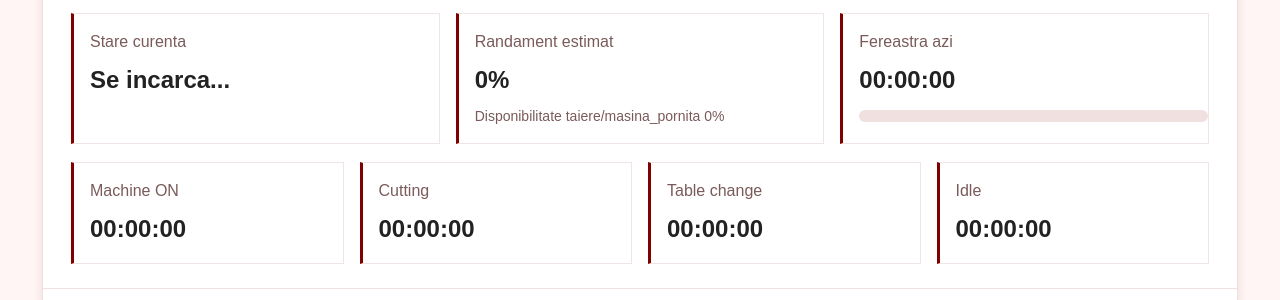
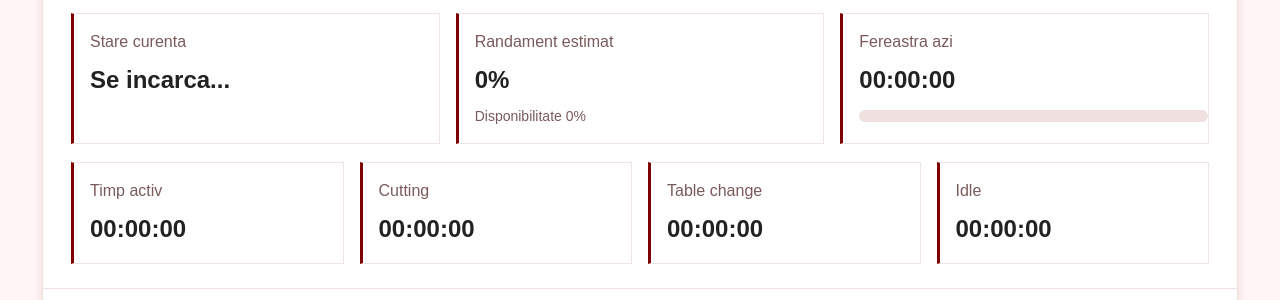
Before and after one commit to EDUARD2020204039/Laser-Trumatic-L3030, a Flask app: template templates/index.html in a window 1280 px wide. Shown: the part 565-865 px from the top of the page. Run offline with Flask 3, Linux system fonts and the light colour scheme; the template is opened without the code that fills it: most values are stand-ins (such as "Sample title", 1, 10 or a date in 2020); some libraries are stand-ins or nearby versions.

Commit message:
Clarify Abkant feed state and day window

```diff
--- a/app.py
+++ b/app.py
@@ -235,16 +235,16 @@ REAL_DATA_FEEDS = {
             {"label": "Active program", "value": "Abkant/ProgramActiv"},
             {"label": "Program valid", "value": "Abkant/StareProgramIdentificat"},
             {"label": "Nr bucati", "value": "OCR numar_bucati / nr_bucati"},
-            {"label": "Machine ON", "value": "camera accesibila + rpiabkantworking"},
+            {"label": "Feed activ", "value": "camera accesibila + rpiabkantworking"},
             {"label": "Bending", "value": "program activ + progres piese sub total"},
             {"label": "Setup change", "value": "upper/lower se schimba pina porneste urmatoarea indoire"},
             {"label": "Idle", "value": "program neschimbat / fara progres bucati"},
         ],
         "derivation_rules": [
-            {"label": "Machine ON", "value": "DA cand captura merge si parametrul rpiabkantworking ramane TRUE"},
+            {"label": "Feed activ", "value": "DA cand captura merge si parametrul rpiabkantworking ramane TRUE"},
             {"label": "Bending", "value": "DA cand exista program activ si numarul de piese produse nu a ajuns la total"},
             {"label": "Setup change", "value": "DA de la prima schimbare detectata la Upper/Lower pina cind indoirea porneste cu noul setup"},
-            {"label": "Idle", "value": "Poate fi derivat cand masina este ON dar programul / numarul de bucati nu avanseaza"},
+            {"label": "Idle", "value": "Poate fi derivat cand feedul este activ dar programul / numarul de bucati nu avanseaza"},
         ],
         "details": [
             "Camera OCR: 100.126.29.52:8081",
@@ -287,6 +287,14 @@ SIGNAL_DEFINITIONS = {
 
 MACHINE_SIGNAL_OVERRIDES = {
     "abkant": {
+        "machine_on": {
+            "label": "Feed activ",
+            "description": "Bridge-ul OCR si parametrul rpiabkantworking raspund pentru Abkant.",
+            "button_on_label": "Marcheaza feed inactiv",
+            "button_off_label": "Marcheaza feed activ",
+            "metric_label": "Feed activ",
+            "report_label": "Feed activ",
+        },
         "cutting_active": {
             "label": "Bending",
             "description": "Abkantul indoaie activ piesele programului curent.",
@@ -331,9 +339,13 @@ STATE_DEFINITIONS = {
 
 MACHINE_STATE_OVERRIDES = {
     "abkant": {
+        "off": {
+            "label": "Feed indisponibil",
+            "description": "Nu mai vine snapshot valid din feed-ul Abkant.",
+        },
         "ready": {
             "label": "Pregatit",
-            "description": "Abkantul este pornit, dar nu indoaie activ.",
+            "description": "Feedul Abkant este activ, dar programul nu indoaie acum.",
         },
         "cutting": {
             "label": "In indoire",
@@ -1028,7 +1040,7 @@ def fetch_abkant_postgres_snapshot() -> dict | None:
     elif machine_on:
         program_status = "Pregatit"
     else:
-        program_status = "Oprit"
+        program_status = "Feed indisponibil"
 
     return {
         "available": True,
@@ -1169,7 +1181,7 @@ def analyze_abkant_live_snapshot(machine_key: str) -> dict | None:
             "idle": False,
         },
         "message": (
-            "Abkant foloseste momentan feedul din script, dar nu avem inca semnal live sigur pentru Machine ON."
+            "Abkant foloseste momentan feedul din script, dar nu avem inca un semnal live separat pentru utilaj; aici tratam doar disponibilitatea feedului."
             if reachable
             else "Feedul abkant nu este accesibil din dashboard."
         ),
@@ -3037,10 +3049,7 @@ def format_seconds(total_seconds: int) -> str:
 def build_today_stats(machine_key: str) -> dict:
     now = now_local()
     start_of_day = datetime.combine(date.today(), time.min)
-    runtime = get_machine_runtime(machine_key)
-    stats_anchor = runtime.get("stats_anchor") or {}
-    stats_anchor_started_at = parse_timestamp(stats_anchor.get("started_at")) if stats_anchor.get("started_at") else None
-    stats_window_start = max(start_of_day, stats_anchor_started_at) if stats_anchor_started_at else start_of_day
+    stats_window_start = start_of_day
     elapsed_seconds = max(int((now - stats_window_start).total_seconds()), 1)
     machine_on_seconds = calculate_active_seconds(machine_key, "machine_on", stats_window_start, now)
     cutting_seconds = calculate_active_seconds(machine_key, "cutting_active", stats_window_start, now)
@@ -3051,7 +3060,7 @@ def build_today_stats(machine_key: str) -> dict:
     cutting_meta = resolve_signal_definition(machine_key, "cutting_active")
     table_change_meta = resolve_signal_definition(machine_key, "table_change")
     availability_prefix = (
-        "Disponibilitate indoire/masina_pornita"
+        "Disponibilitate indoire/feed_activ"
         if machine_key == "abkant"
         else "Disponibilitate taiere/masina_pornita"
     )
--- a/static/app.js
+++ b/static/app.js
@@ -33,6 +33,16 @@ const savedPeriodReportLabelMap = {
     month: "Lunar"
 };
 
+function getMachineOnMetricLabel(machineKey) {
+    return machineKey === "abkant" ? "Feed activ" : "Machine ON";
+}
+
+function getAvailabilityPrefix(machineKey) {
+    return machineKey === "abkant"
+        ? "Disponibilitate indoire/feed_activ"
+        : "Disponibilitate taiere/masina_pornita";
+}
+
 function getSignalButtonLabel(signalName, signal) {
     if (signal?.active && signal?.button_on_label) {
         return signal.button_on_label;
@@ -66,8 +76,8 @@ function getSavedPeriodMeta(period) {
         return {
             key: "day",
             sectionTitle: "Operatori si foi finalizate azi",
-            subtitle: "Fiecare foaie se salveaza la final de table change, iar randamentul zilei este calculat cumulat din Cutting sau Bending raportat la Machine ON.",
-            hint: `Filtrul ia foile finalizate in ${todayLabel}. Machine OFF nu intra in calcule, iar randamentul se calculeaza din totalul timpilor acumulati azi.`,
+            subtitle: "Fiecare foaie se salveaza la final de table change, iar randamentul zilei este calculat cumulat din Cutting sau Bending raportat la timpul activ acumulat azi.",
+            hint: `Filtrul ia foile finalizate in ${todayLabel}. Intervalul este strict 00:00 -> acum pentru ziua curenta.`,
             countLabel: "Foi azi",
             reportCardText: "Randament real cumulat pe foile finalizate azi",
             machineReportTitle: "Detaliu operator azi",
@@ -99,7 +109,7 @@ function getSavedPeriodMeta(period) {
             key: "month",
             sectionTitle: "Operatori si foi finalizate luna aceasta",
             subtitle: "Randamentul lunii vine din totalul timpilor acumulati pe toate foile finalizate in luna curenta.",
-            hint: `Filtrul ia intervalul ${formatSavedPeriodDate(monthStart)} - ${formatSavedPeriodDate(now)}. Machine OFF ramane in afara calculelor, iar randamentul este calculat din total Cutting sau Bending raportat la total Machine ON.`,
+            hint: `Filtrul ia intervalul ${formatSavedPeriodDate(monthStart)} - ${formatSavedPeriodDate(now)}. Randamentul este calculat din total Cutting sau Bending raportat la totalul timpilor activi.`,
             countLabel: "Foi luna",
             reportCardText: "Randament real cumulat pe foile finalizate luna aceasta",
             machineReportTitle: "Detaliu operator lunar",
@@ -114,7 +124,7 @@ function getSavedPeriodMeta(period) {
         key: "all",
         sectionTitle: "Tot istoricul foilor salvate",
         subtitle: "Aici vezi operatorii si foile finalizate din tot istoricul disponibil in sursa de date.",
-        hint: "Fiecare foaie este salvata la final de table change. Randamentul afisat aici este calculat cumulat din total Cutting sau Bending impartit la total Machine ON.",
+        hint: "Fiecare foaie este salvata la final de table change. Randamentul afisat aici este calculat cumulat din total Cutting sau Bending impartit la totalul timpilor activi.",
         countLabel: "Total foi",
         reportCardText: "Randament real cumulat din toate foile salvate",
         machineReportTitle: "Detaliu operator",
@@ -778,9 +788,7 @@ function computeDisplayedStats() {
     const randamentPercent = machineOnSeconds > 0
         ? roundToOneDecimal((cuttingSeconds / machineOnSeconds) * 100)
         : 0;
-    const availabilityPrefix = snapshot.machine_key === "abkant"
-        ? "Disponibilitate indoire/masina_pornita"
-        : "Disponibilitate taiere/masina_pornita";
+    const availabilityPrefix = getAvailabilityPrefix(snapshot.machine_key);
 
     return {
         machineOnSeconds,
@@ -800,7 +808,7 @@ function updateStatsDisplay(displayedStats) {
         return;
     }
 
-    document.getElementById("metric-label-machine-on").textContent = "Machine ON";
+    document.getElementById("metric-label-machine-on").textContent = getMachineOnMetricLabel(state.lastStatsSnapshot?.machine_key);
     document.getElementById("metric-label-cutting").textContent = displayedStats.cuttingMetricLabel || "Cutting";
     document.getElementById("metric-label-table-change").textContent = displayedStats.tableChangeMetricLabel || "Table change";
     document.getElementById("metric-label-idle").textContent = "Idle";
@@ -873,7 +881,7 @@ function renderLiveExtraction(snapshot) {
             { slot: "total", label: "Piese de indoit", value: snapshot.total_pieces ?? "Necunoscut" },
             { slot: "produced", label: "Piese indoite", value: snapshot.produced_pieces ?? 0 },
             { slot: "progress", label: "Progres", value: snapshot.pieces_label || "n/a" },
-            { slot: "machine_on", label: "Machine ON", value: signals.machine_on ? "DA" : "NU" },
+            { slot: "machine_on", label: "Feed activ", value: signals.machine_on ? "DA" : "NU" },
             { slot: "bending", label: "Bending", value: signals.cutting_active ? "DA" : "NU" },
             { slot: "setup_change", label: "Setup change", value: signals.table_change ? "DA" : "NU" },
             { slot: "status", label: "Status program", value: snapshot.program_status || "Necitit" }
@@ -1181,7 +1189,7 @@ function renderSavedReports(payload, period, periodMeta) {
                 <div class="saved-report-metrics">
                     <span>${periodStats.records_count} ${unitLabels.plural} finalizate</span>
                     <span>Randament real cumulat: ${roundToOneDecimal(periodStats.efficiency_percent)}%</span>
-                    <span>Machine ON ${periodStats.machine_on_label}</span>
+                    <span>Timp activ ${periodStats.machine_on_label}</span>
                     <span>${activityLabel} ${periodStats.cutting_label}</span>
                     <span>Idle ${periodStats.idle_label}</span>
                     <span>${changeLabel} ${periodStats.table_change_label}</span>
@@ -1193,7 +1201,7 @@ function renderSavedReports(payload, period, periodMeta) {
                 <p>Datele salvate se citesc din seria istorica de ${unitLabels.plural} finalizate, nu dintr-un calcul live din browser.</p>
                 <div class="saved-report-metrics">
                     <span>Fiecare ${unitLabels.singular} se inchide dupa terminarea table change.</span>
-                    <span>Machine OFF nu intra in randamentul ${unitLabels.singular}.</span>
+                    <span>Timpul in afara feedului activ nu intra in randamentul ${unitLabels.singular}.</span>
                     <span>${payload.data_source === "prometheus" ? "Prometheus raspunde direct pentru istoric." : "Exportul Prometheus ramane activ; istoricul afisat vine din cache-ul salvat al aplicatiei."}</span>
                     <span>Zi, saptamana si luna folosesc media ${unitLabels.plural} finalizate in perioada respectiva.</span>
                 </div>
@@ -1266,7 +1274,7 @@ function renderSavedMachineReports(payload, period, periodMeta) {
                         <div class="saved-machine-period-item">
                             <span>${unitLabels.plural.charAt(0).toUpperCase() + unitLabels.plural.slice(1)} finalizate</span>
                             <strong>${item.records_count}</strong>
-                            <small>Machine ON ${formatSeconds(item.machine_on_seconds)}</small>
+                            <small>Timp activ ${formatSeconds(item.machine_on_seconds)}</small>
                             <small>${activityLabel} ${formatSeconds(item.cutting_seconds)}</small>
                             <small>Idle ${formatSeconds(item.idle_seconds)}</small>
                             <small>${changeLabel} ${formatSeconds(item.table_change_seconds)}</small>
@@ -1420,7 +1428,7 @@ function renderSavedRecords(records, periodMeta) {
                         <strong>${record.cutting_started_at ? formatDateTime(record.cutting_started_at) : "Necunoscut"}</strong>
                     </div>
                     <div>
-                        <span>Machine ON</span>
+                        <span>Timp activ</span>
                         <strong>${record.machine_on_duration_label || "00:00:00"}</strong>
                     </div>
                     <div>
--- a/templates/index.html
+++ b/templates/index.html
@@ -67,7 +67,7 @@
                     <div class="line-item">
                         <span>Randament estimat</span>
                         <strong id="metric-randament">0%</strong>
-                        <small id="metric-availability">Disponibilitate taiere/masina_pornita 0%</small>
+                        <small id="metric-availability">Disponibilitate 0%</small>
                     </div>
                     <div class="line-item line-progress">
                         <span>Fereastra azi</span>
@@ -80,7 +80,7 @@
 
                 <div class="metric-line">
                     <div class="metric-item">
-                        <span id="metric-label-machine-on">Machine ON</span>
+                        <span id="metric-label-machine-on">Timp activ</span>
                         <strong id="metric-machine-on">00:00:00</strong>
                     </div>
                     <div class="metric-item">
```
